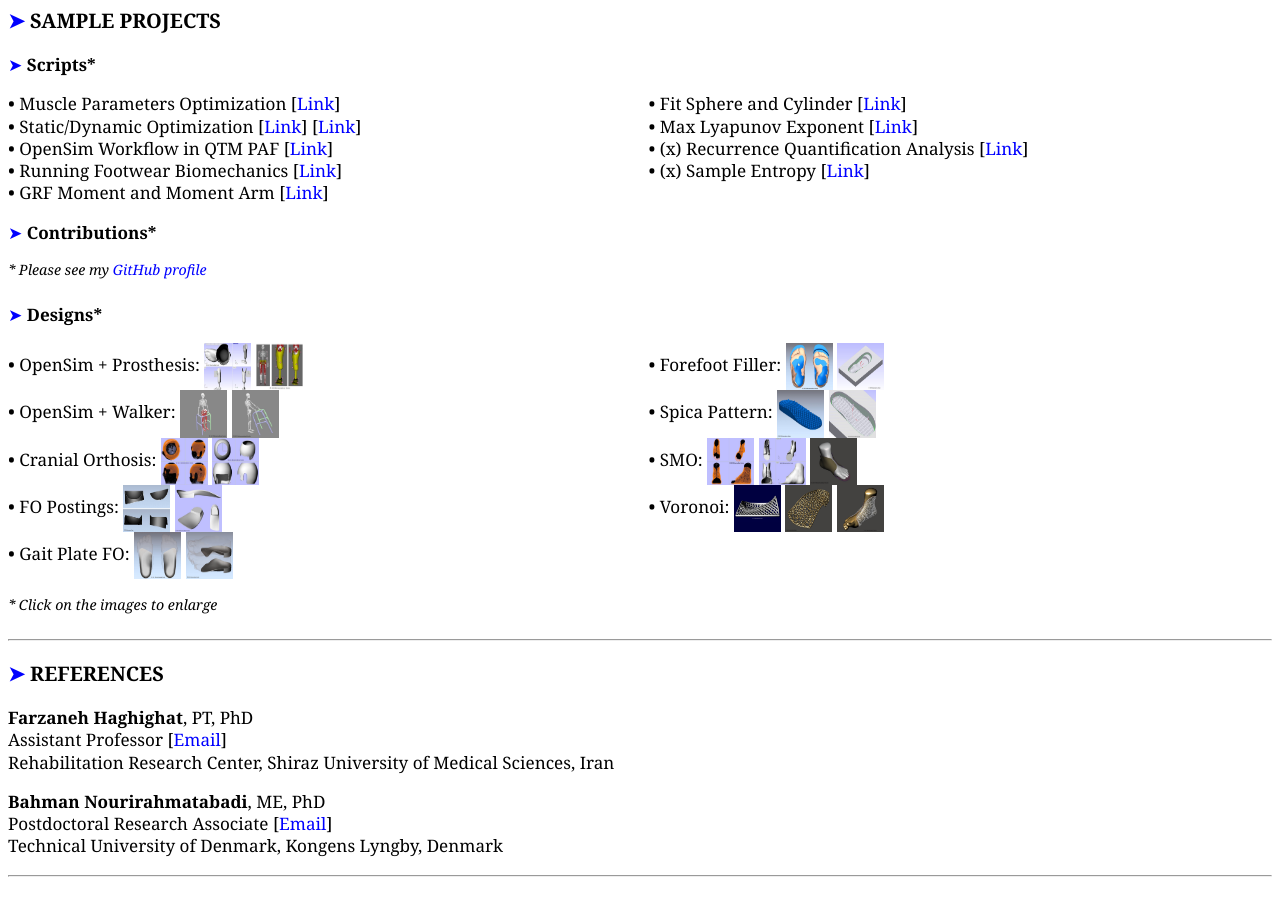
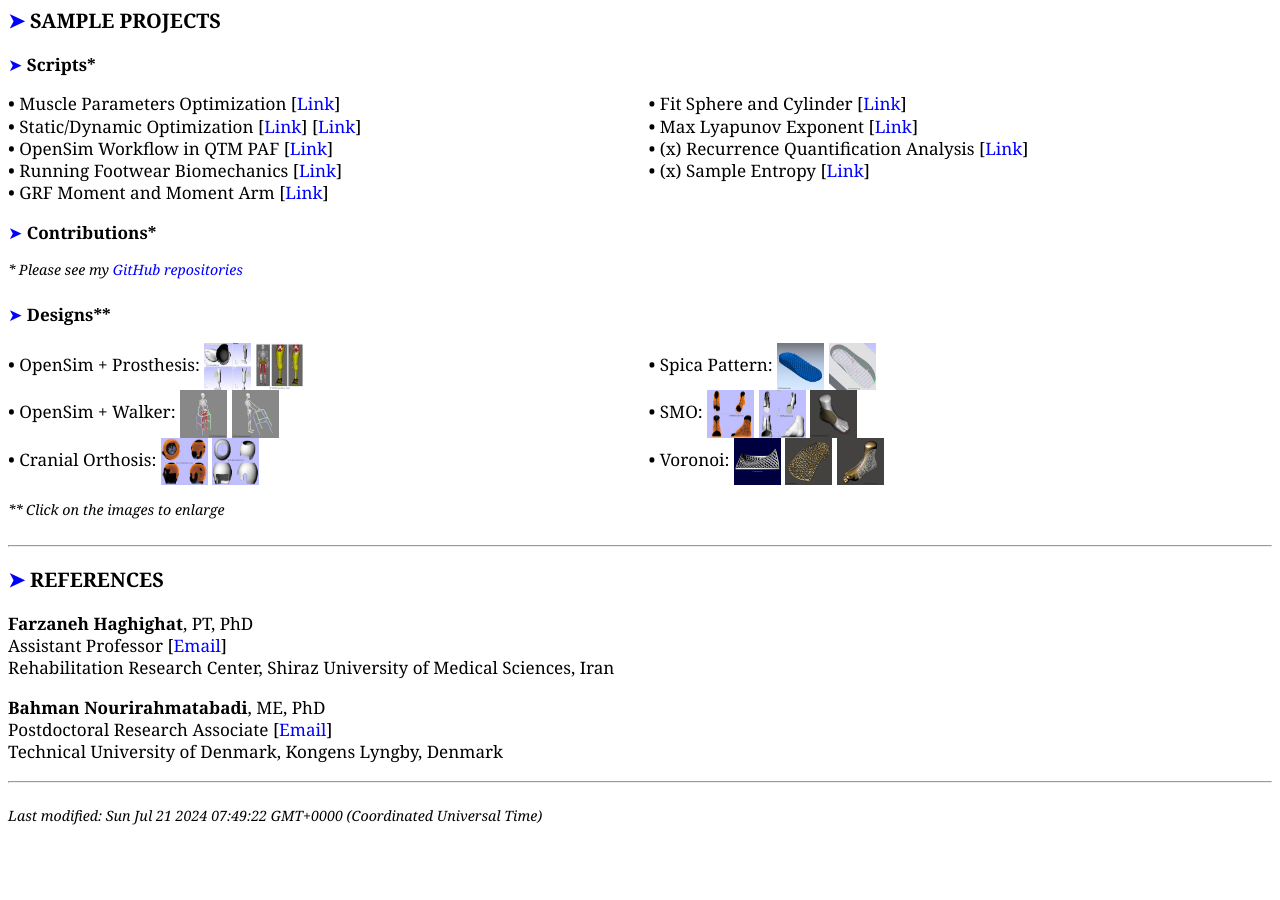
Before and after one commit to mrrezaie/mrrezaie.github.io, a Jekyll site: the page cv.html, which Jekyll copies as it is, in a window 1280 px wide and 900 px high, scrolled down 3585 px. Built offline with Jekyll 4.4.1, drawn with Linux system fonts in a browser that asks for light colours; after the commit the page ends 4428 px from its top, so only the background shows below that.

Commit message:
Update cv.html

```diff
--- a/cv.html
+++ b/cv.html
@@ -262,10 +262,10 @@
     <br> <b>&#8226;</b> MuscleParamOptimizer
         [<a aria-label="link" href="https://github.com/modenaxe/MuscleParamOptimizer" target="_blank" rel="noopener noreferrer">Link</a>]</p>
 <p> <i> <sup>* Navigate to "Insights/Contributors" on the repo main page</sup> </i> </p> -->
-<p> <i> <sup>* Please see my <a aria-label="link" href="https://github.com/mrrezaie?tab=repositories" target="_blank" rel="noopener noreferrer">GitHub profile</a></sup> </i> </p>
+<p> <i> <sup>* Please see my <a aria-label="link" href="https://github.com/mrrezaie?tab=repositories" target="_blank" rel="noopener noreferrer">GitHub repositories</a></sup> </i> </p>
 
 
-<p id="projects#designs"> <a aria-label="link" href="#projects#designs">&#10148</a> <b>Designs*</b> </p>
+<p id="projects#designs"> <a aria-label="link" href="#projects#designs">&#10148</a> <b>Designs**</b> </p>
 <p id='double'> <b>&#8226;</b> OpenSim + Prosthesis:
         <a aria-label="link" href="about/files/img/prosthesis.jpg" target="_blank" rel="noopener noreferrer">
             <img alt="" src="about/files/img/prosthesis.jpg" style="width:2.75em;height:2.75em;vertical-align:middle"></a>
@@ -281,21 +281,21 @@
             <img alt="" src="about/files/img/helmet-1.jpg" style="width:2.75em;height:2.75em;vertical-align:middle"></a>
         <a aria-label="link" href="about/files/img/helmet-2.jpg" target="_blank" rel="noopener noreferrer">
             <img id="image" alt="" src="about/files/img/helmet-2.jpg" alt="image" style="width:2.75em;height:2.75em;vertical-align:middle"/></a>
-    <br> <b>&#8226;</b> FO Postings:
+<!--     <br> <b>&#8226;</b> FO Postings:
         <a aria-label="link" href="about/files/img/internal-external-postings.jpg" target="_blank" rel="noopener noreferrer">
             <img alt="" src="about/files/img/internal-external-postings.jpg" style="width:2.75em;height:2.75em;vertical-align:middle"></a>
         <a aria-label="link" href="about/files/img/heel-blocks.jpg" target="_blank" rel="noopener noreferrer">
-            <img id="image" alt="" src="about/files/img/heel-blocks.jpg" alt="image" style="width:2.75em;height:2.75em;vertical-align:middle"/></a>
-    <br> <b>&#8226;</b> Gait Plate FO:
+            <img id="image" alt="" src="about/files/img/heel-blocks.jpg" alt="image" style="width:2.75em;height:2.75em;vertical-align:middle"/></a> -->
+<!--     <br> <b>&#8226;</b> Gait Plate FO:
         <a aria-label="link" href="about/files/img/gait-plate-1.jpg" target="_blank" rel="noopener noreferrer">
             <img alt="" src="about/files/img/gait-plate-1.jpg" style="width:2.75em;height:2.75em;vertical-align:middle"></a>
         <a aria-label="link" href="about/files/img/gait-plate-2.jpg" target="_blank" rel="noopener noreferrer">
-            <img id="image" alt="" src="about/files/img/gait-plate-2.jpg" alt="image" style="width:2.75em;height:2.75em;vertical-align:middle"/></a>
-    <br> <b>&#8226;</b> Forefoot Filler:
+            <img id="image" alt="" src="about/files/img/gait-plate-2.jpg" alt="image" style="width:2.75em;height:2.75em;vertical-align:middle"/></a> -->
+<!--     <br> <b>&#8226;</b> Forefoot Filler:
         <a aria-label="link" href="about/files/img/forefoot-filler-1.jpg" target="_blank" rel="noopener noreferrer">
             <img alt="" src="about/files/img/forefoot-filler-1.jpg" style="width:2.75em;height:2.75em;vertical-align:middle"></a>
         <a aria-label="link" href="about/files/img/forefoot-filler-2.jpg" target="_blank" rel="noopener noreferrer">
-            <img id="image" alt="" src="about/files/img/forefoot-filler-2.jpg" alt="image" style="width:2.75em;height:2.75em;vertical-align:middle"/></a>
+            <img id="image" alt="" src="about/files/img/forefoot-filler-2.jpg" alt="image" style="width:2.75em;height:2.75em;vertical-align:middle"/></a> -->
     <br> <b>&#8226;</b> Spica Pattern:
         <a aria-label="link" href="about/files/img/insole-spica-1.jpg" target="_blank" rel="noopener noreferrer">
             <img alt="" src="about/files/img/insole-spica-1.jpg" style="width:2.75em;height:2.75em;vertical-align:middle"></a>
@@ -315,7 +315,7 @@
             <img alt="" src="about/files/img/voronoi-insole-2.jpg" style="width:2.75em;height:2.75em;vertical-align:middle"></a>
         <a aria-label="link" href="about/files/img/voronoi-smo.jpg" target="_blank" rel="noopener noreferrer">
             <img alt="" src="about/files/img/voronoi-smo.jpg" style="width:2.75em;height:2.75em;vertical-align:middle"></a> </p>
-<p> <i> <sup>* Click on the images to enlarge</sup> </i> </p>
+<p> <i> <sup>** Click on the images to enlarge</sup> </i> </p>
 <hr>
 
 
```
